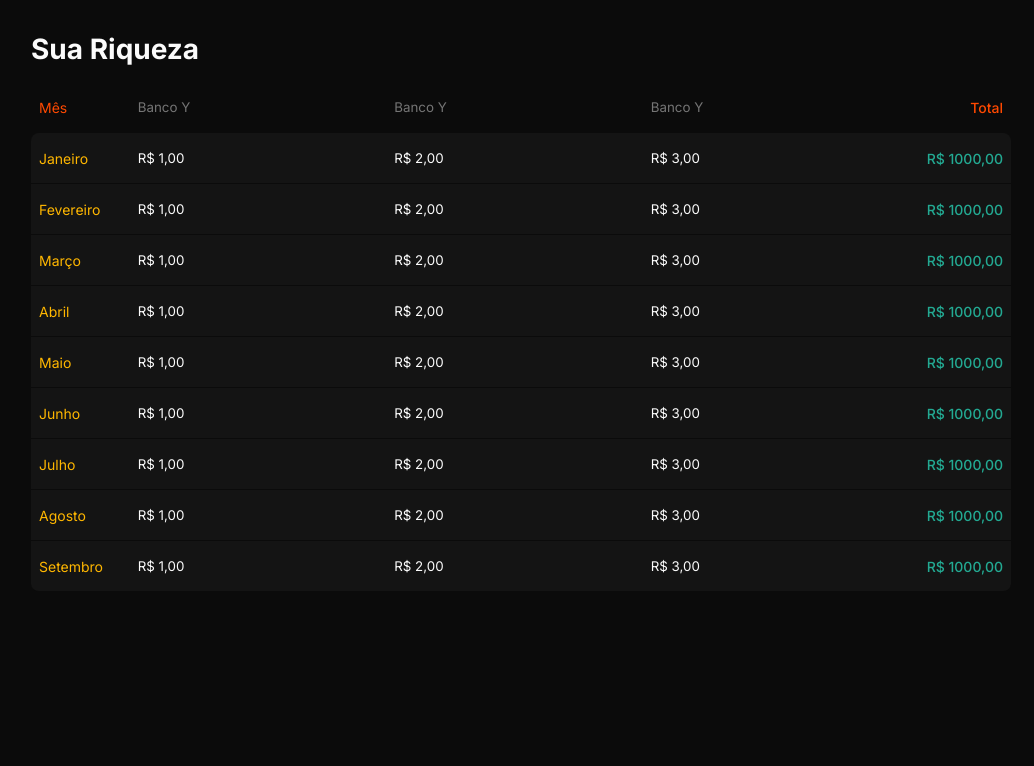
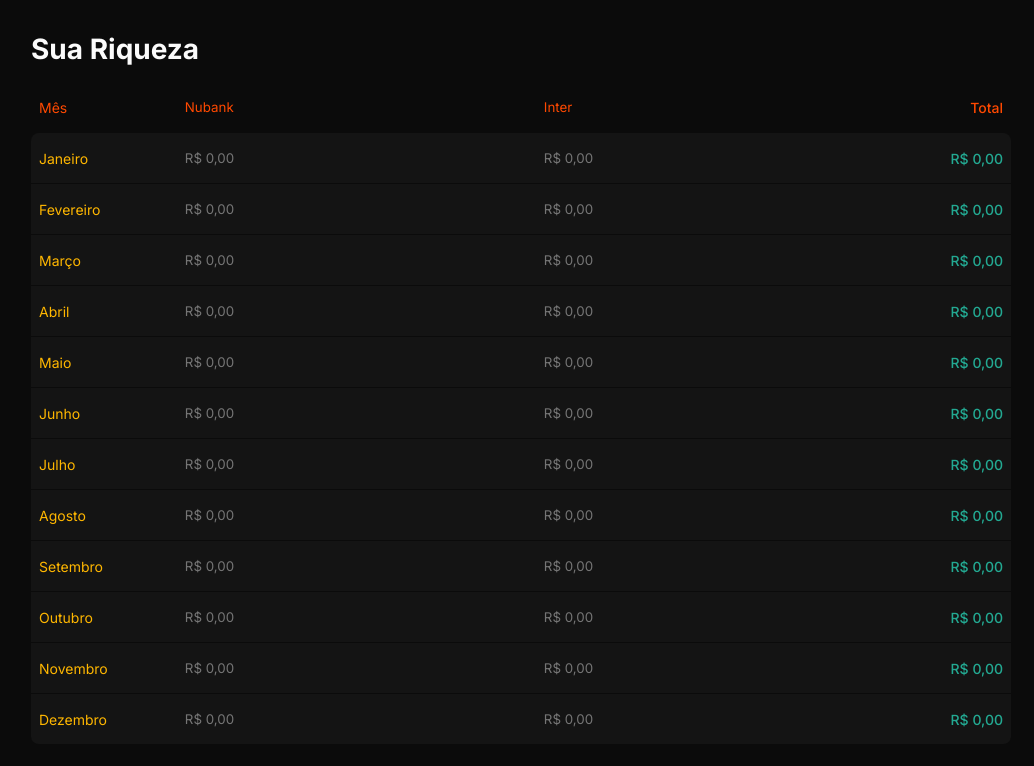
Before and after one commit to hbalardin/wealth-app, a React (Create React App) app: page / in a window 1280 px wide. Shown: the top 766 px of the page, without its empty margins (119-1153 px from the left). Built offline with nearby package versions, Linux system fonts and the light colour scheme.

Commit message:
refactor: create useTable hook

```diff
--- a/src/components/ui/Table/index.tsx
+++ b/src/components/ui/Table/index.tsx
@@ -1,57 +1,34 @@
-import { useCallback } from "react";
-import { capitalize } from "../../../utils";
 import { Container } from "./styles";
 
 import { TableColumn } from "../../ui/TableColumn";
 import { TableCell } from "../../ui/TableCell";
+import { TableProps, useTable } from "../../../hooks/useTable";
 
-interface Column {
-  key: string;
-  label: string;
-}
-
-interface Row {
-  id: string;
-  [columnKey: string]: string | number;
-}
-
-interface TableProps {
-  columns: Column[];
-  rows: Row[];
-}
-
-const Table = ({ columns, rows }: TableProps) => {
-  const getMonth = useCallback((month: number) => {
-    const parsedMonth = new Date(1, month).toLocaleString("pt-BR", {
-      month: "long",
-    });
-    return capitalize(parsedMonth);
-  }, []);
-  const getTotal = useCallback(() => {
-    return "R$ 1000,00";
-  }, []);
+const Table = (data: TableProps) => {
+  const { columns, rows } = useTable(data);
 
   return (
     <Container>
       <thead>
-        <TableColumn value="Mês" />
         {columns.map((column) => (
-          <TableColumn key={column.key} isEditable value={column.label} />
+          <TableColumn
+            key={column.key}
+            isEditable={column.isEditable}
+            text={column.text}
+          />
         ))}
-        <TableColumn value="Total" />
       </thead>
       <tbody>
-        {rows.map((row, index) => (
+        {rows.map((row) => (
           <tr key={row.id}>
-            <TableCell value={getMonth(index)} />
-            {columns.map((column) => (
+            {row.cells.map((cell) => (
               <TableCell
-                isEditable
-                value={row[column.key]}
-                key={column.key}
+                isEditable={cell.isEditable}
+                key={cell.key}
+                text={cell.text}
+                value={cell.value}
               ></TableCell>
             ))}
-            <TableCell value={getTotal()} />
           </tr>
         ))}
       </tbody>
--- a/src/components/ui/TableCell/index.tsx
+++ b/src/components/ui/TableCell/index.tsx
@@ -1,52 +1,48 @@
-import { useCallback, useEffect, useState } from "react";
-import { convertToCurrency } from "../../../utils";
+import { useCallback, useState } from "react";
+import { convertToCurrency } from "../../../utils/functions";
 import { Container } from "./styles";
 
 interface TableCellProps {
-  isEditable?: boolean;
-  value?: number | string;
+  isEditable: boolean;
+  text: string;
+  value: number;
 }
 
-export const TableCell = ({
-  isEditable,
-  value: initialValue = "",
-}: TableCellProps) => {
-  const [value, setValue] = useState(initialValue);
+export const TableCell = ({ isEditable, text, value }: TableCellProps) => {
+  const [cellValue, setCellValue] = useState(value);
+  const [inputValue, setInputValue] = useState(text);
 
-  useEffect(() => {
-    if (!isEditable) return;
-    setValue(convertToCurrency(Number(value)));
+  const changeValue = useCallback((value: string | number) => {
+    setCellValue(Number(value));
+    setInputValue(String(value));
   }, []);
 
   const onBlur = useCallback(() => {
-    if (Number(value)) return setValue(convertToCurrency(Number(value)));
-    setValue("");
-  }, [value]);
+    if (cellValue <= 0) return setInputValue("");
+    setInputValue(convertToCurrency(cellValue));
+  }, [cellValue]);
 
-  const onChange = useCallback((value: number | string) => {
-    const regex = /[^\d.]/g;
-    const onlyNumbers = String(value)?.replaceAll(regex, "");
+  const onChange = useCallback(
+    (value: string) => {
+      const regex = /[^\d.]/g;
+      const onlyNumbers = String(value)?.replaceAll(regex, "");
+      changeValue(onlyNumbers);
+    },
+    [changeValue]
+  );
 
-    setValue(onlyNumbers);
-  }, []);
-
-  const convertValue = useCallback(() => {
-    const [int = "0", cents = "0"] = String(value).split(",", 2);
-    const regex = /[^\d]/g;
-    const onlyNumbers = int.replaceAll(regex, "");
-
-    const parsedValue = Number(`${onlyNumbers}.${cents}`);
-
-    setValue(parsedValue);
-  }, [value]);
+  const onFocus = useCallback(() => {
+    if (cellValue > 0) return setInputValue(String(cellValue));
+    setInputValue("");
+  }, [cellValue]);
 
   const onKeyDown = useCallback(
     (e) => {
       if (e.key === "Enter") e.currentTarget.blur();
-      if (e.key === "ArrowUp") setValue(Number(value) + 1);
-      if (e.key === "ArrowDown") setValue(Number(value) - 1);
+      if (e.key === "ArrowUp") changeValue(cellValue + 1);
+      if (e.key === "ArrowDown") changeValue(cellValue - 1);
     },
-    [value]
+    [changeValue, cellValue]
   );
 
   return (
@@ -56,13 +52,13 @@ export const TableCell = ({
           onKeyDown={onKeyDown}
           type="text"
           placeholder="R$ 0,00"
-          value={value}
+          value={inputValue}
           onBlur={onBlur}
-          onFocus={convertValue}
+          onFocus={onFocus}
           onChange={(e) => onChange(e.target.value)}
         />
       ) : (
-        value
+        text
       )}
     </Container>
   );
--- a/src/components/ui/TableColumn/index.tsx
+++ b/src/components/ui/TableColumn/index.tsx
@@ -2,15 +2,12 @@ import { useState } from "react";
 import { Container } from "./styles";
 
 interface TableColumnProps {
-  isEditable?: boolean;
-  value?: string;
+  isEditable: boolean;
+  text: string;
 }
 
-export const TableColumn = ({
-  isEditable,
-  value: initialValue,
-}: TableColumnProps) => {
-  const [value, setValue] = useState(initialValue);
+export const TableColumn = ({ isEditable, text }: TableColumnProps) => {
+  const [value, setValue] = useState(text);
   return (
     <Container isEditable={isEditable}>
       {isEditable ? (
--- /dev/null
+++ b/src/hooks/useTable.tsx
@@ -0,0 +1,84 @@
+import { useCallback } from "react";
+import { MONTHS } from "../utils/constants";
+import { convertToCurrency } from "../utils/functions";
+
+type Column = {
+  isEditable: boolean;
+  key: string;
+  text: string;
+};
+
+type Cell = {
+  isEditable?: boolean;
+  key: string;
+  text: string;
+  value: number;
+};
+
+type Row = {
+  cells: Cell[];
+  id: number;
+};
+
+export interface TableProps {
+  columns: Column[];
+  rows: Row[];
+}
+
+export const useTable = ({ columns, rows }: TableProps) => {
+  const getColumns = useCallback(() => {
+    const parsedColumns = columns.map((column) => ({
+      ...column,
+      isEditable: true,
+    }));
+
+    return [
+      { key: "MonthKey", text: "Mês", isEditable: false },
+      ...parsedColumns,
+      { key: "TotalKey", text: "Total", isEditable: false },
+    ];
+  }, [columns]);
+
+  const getCells = useCallback((row: Row) => {
+    const parsedCells = row.cells.map((cell) => ({
+      ...cell,
+      isEditable: true,
+    }));
+
+    const total = parsedCells.reduce(
+      (accumulator, current) => accumulator + current.value,
+      0
+    );
+
+    return [
+      {
+        isEditable: false,
+        key: "MonthKey",
+        text: MONTHS[row.id].value,
+        value: 0,
+      },
+      ...parsedCells,
+      {
+        isEditable: false,
+        key: "TotalKey",
+        text: convertToCurrency(total),
+        value: total,
+      },
+    ];
+  }, []);
+
+  const getRows = useCallback(() => {
+    return MONTHS.map((month) => {
+      const row = rows[month.key] ?? { id: month.key, cells: [] };
+      return {
+        id: month.key,
+        cells: getCells(row),
+      };
+    });
+  }, [getCells, rows]);
+
+  return {
+    columns: getColumns(),
+    rows: getRows(),
+  };
+};
--- a/src/pages/Home/index.tsx
+++ b/src/pages/Home/index.tsx
@@ -3,84 +3,102 @@ import { PageTitle } from "./styles";
 import Table from "../../components/ui/Table";
 import PageLayout from "../../components/layout/PageLayout";
 
-const data = {
-  columns: [
+const columns = [
+  { key: "99", text: "Nubank", isEditable: true },
+  { key: "93", text: "Inter", isEditable: true },
+];
+const rows = [
   {
-      key: "1",
-      label: "",
+    id: 0,
+    cells: [
+      { key: "99", text: "", value: 0, isEditable: true },
+      { key: "93", text: "", value: 0, isEditable: true },
+    ],
   },
   {
-      key: "2",
-      label: "",
+    id: 1,
+    cells: [
+      { key: "99", text: "", value: 0, isEditable: true },
+      { key: "93", text: "", value: 0, isEditable: true },
+    ],
   },
   {
-      key: "3",
-      label: "",
-    },
+    id: 2,
+    cells: [
+      { key: "99", text: "", value: 0, isEditable: true },
+      { key: "93", text: "", value: 0, isEditable: true },
     ],
-  rows: [
-    {
-      id: "1",
-      1: 1,
-      2: 2,
-      3: 3,
   },
   {
-      id: "2",
-      1: 1,
-      2: 2,
-      3: 3,
+    id: 3,
+    cells: [
+      { key: "99", text: "", value: 0, isEditable: true },
+      { key: "93", text: "", value: 0, isEditable: true },
+    ],
   },
   {
-      id: "2",
-      1: 1,
-      2: 2,
-      3: 3,
+    id: 4,
+    cells: [
+      { key: "99", text: "", value: 0, isEditable: true },
+      { key: "93", text: "", value: 0, isEditable: true },
+    ],
   },
   {
-      id: "2",
-      1: 1,
-      2: 2,
-      3: 3,
+    id: 5,
+    cells: [
+      { key: "99", text: "", value: 0, isEditable: true },
+      { key: "93", text: "", value: 0, isEditable: true },
+    ],
   },
   {
-      id: "2",
-      1: 1,
-      2: 2,
-      3: 3,
+    id: 6,
+    cells: [
+      { key: "99", text: "", value: 0, isEditable: true },
+      { key: "93", text: "", value: 0, isEditable: true },
+    ],
   },
   {
-      id: "2",
-      1: 1,
-      2: 2,
-      3: 3,
+    id: 7,
+    cells: [
+      { key: "99", text: "", value: 0, isEditable: true },
+      { key: "93", text: "", value: 0, isEditable: true },
+    ],
   },
   {
-      id: "2",
-      1: 1,
-      2: 2,
-      3: 3,
+    id: 8,
+    cells: [
+      { key: "99", text: "", value: 0, isEditable: true },
+      { key: "93", text: "", value: 0, isEditable: true },
+    ],
   },
   {
-      id: "2",
-      1: 1,
-      2: 2,
-      3: 3,
+    id: 9,
+    cells: [
+      { key: "99", text: "", value: 0, isEditable: true },
+      { key: "93", text: "", value: 0, isEditable: true },
+    ],
   },
   {
-      id: "2",
-      1: 1,
-      2: 2,
-      3: 3,
+    id: 10,
+    cells: [
+      { key: "99", text: "", value: 0, isEditable: true },
+      { key: "93", text: "", value: 0, isEditable: true },
+    ],
   },
+  {
+    id: 11,
+    cells: [
+      { key: "99", text: "", value: 0, isEditable: true },
+      { key: "93", text: "", value: 0, isEditable: true },
     ],
-};
+  },
+];
 
 const Home = () => {
   return (
     <PageLayout>
       <PageTitle>Sua Riqueza</PageTitle>
-      <Table columns={data.columns} rows={data.rows} />
+      <Table columns={columns} rows={rows} />
     </PageLayout>
   );
 };
--- /dev/null
+++ b/src/utils/constants.ts
@@ -0,0 +1,14 @@
+export const MONTHS = [
+  { key: 0, value: "Janeiro" },
+  { key: 1, value: "Fevereiro" },
+  { key: 2, value: "Março" },
+  { key: 3, value: "Abril" },
+  { key: 4, value: "Maio" },
+  { key: 5, value: "Junho" },
+  { key: 6, value: "Julho" },
+  { key: 7, value: "Agosto" },
+  { key: 8, value: "Setembro" },
+  { key: 9, value: "Outubro" },
+  { key: 10, value: "Novembro" },
+  { key: 11, value: "Dezembro" },
+];
--- a/src/utils/index.ts
+++ b/src/utils/functions.ts
@@ -1,7 +1,3 @@
-export const capitalize = (text: string) => {
-  return text.charAt(0).toUpperCase() + text.slice(1);
-};
-
 export const convertToCurrency = (number: number) => {
   return number.toLocaleString("pt-br", {
     style: "currency",
```
Lines whose indentation alone changed are shown as unchanged.
